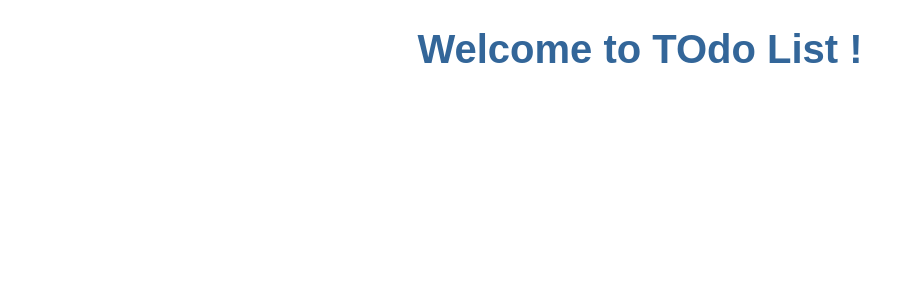
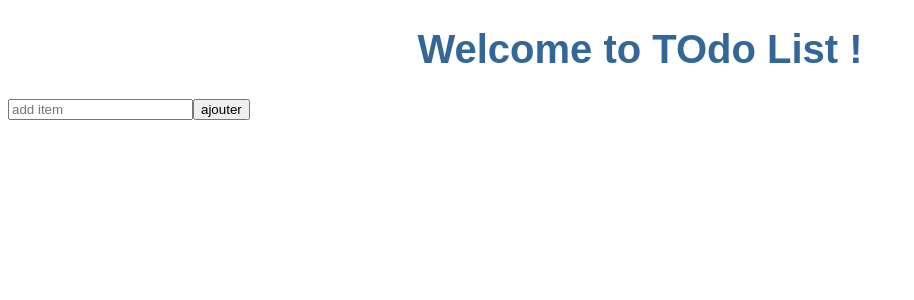
Before and after one commit to aminaaissa/Todo-Angular, an Angular app: page / in a window 1280 px wide. Shown: the top 300 px of the page, without its empty margins (0-914 px from the left). Built offline with nearby package versions, Linux system fonts and the light colour scheme.

Commit message:
creat input

```diff
--- a/src/app/app.component.html
+++ b/src/app/app.component.html
@@ -3,4 +3,12 @@
   <h1>
     Welcome to {{ title }}!
   </h1>
+
 </div>
+<div class="main">
+ <div class="addItem">
+<input type="" placeholder="add item" class="addText">
+<button>ajouter</button>
+
+ </div>
+  </div>
```
